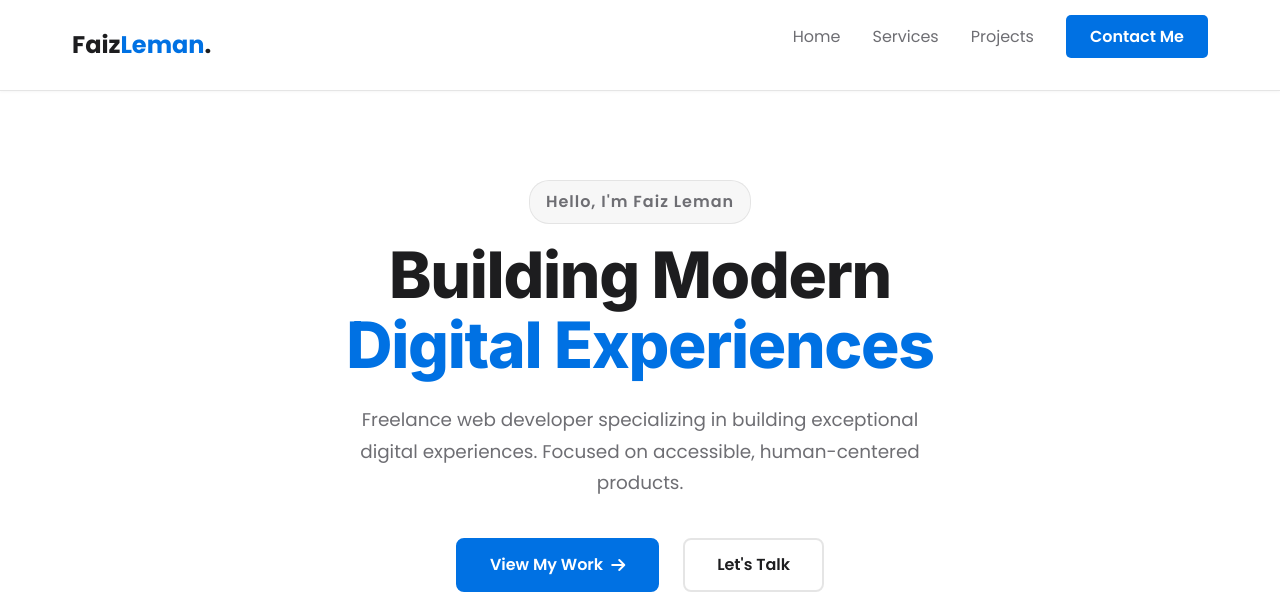
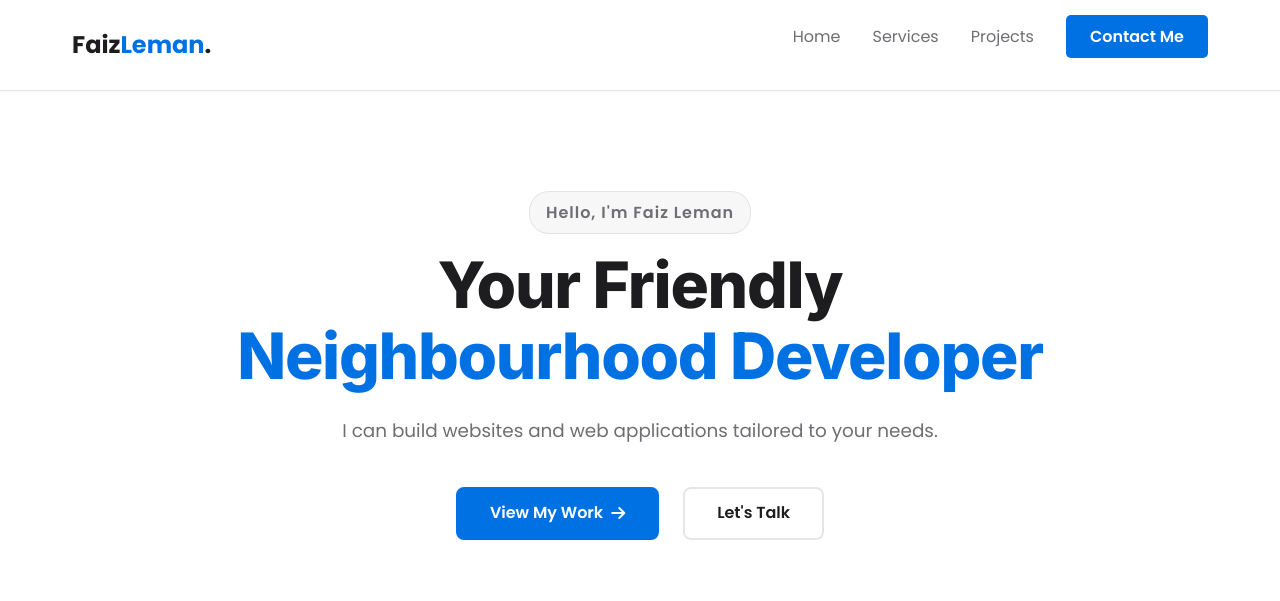
Before and after one commit to faiz-leman/portfolio-v2, a plain HTML site: page index.html in a window 1280 px wide. Shown: the top 601 px of the page. Drawn offline with nearby package versions, Linux system fonts and the light colour scheme.

Commit message:
feat: update hero section text for improved personal branding and clarity

```diff
--- a/index.html
+++ b/index.html
@@ -36,9 +36,8 @@
         <div class="container">
             <div class="hero-text">
                 <span class="greeting">Hello, I'm Faiz Leman</span>
-                <h1>Building Modern <br> <span class="highlight">Digital Experiences</span></h1>
-                <p>Freelance web developer specializing in building exceptional digital experiences. Focused on
-                    accessible, human-centered products.</p>
+                <h1>Your Friendly <br> <span class="highlight">Neighbourhood Developer</span></h1>
+                <p>I can build websites and web applications tailored to your needs.</p>
                 <div class="cta-group">
                     <a href="#projects" class="btn btn-primary">
                         View My Work <i class="fas fa-arrow-right"></i>
```
